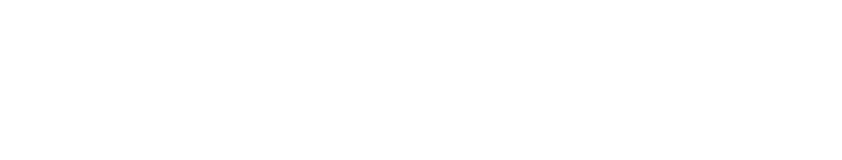
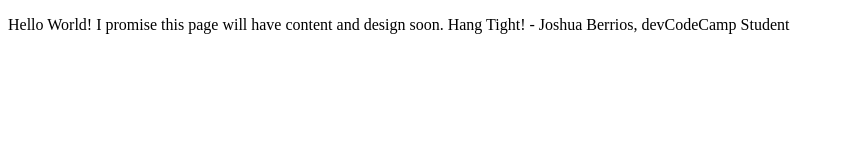
Before and after one commit to JoshuaB94/JoshuaB94.github.io, a plain HTML site: page index.html in a window 1280 px wide. Shown: the whole page, without its empty margins (0-842 px from the left). Drawn offline with Linux system fonts and the light colour scheme.

Commit message:
Established a paragaph within the body until further development

```diff
--- a/index.html
+++ b/index.html
@@ -7,6 +7,8 @@
     <title>JoshuaB94 Web Dev Portfolio</title>
 </head>
 <body>
-
+    <p>Hello World! I promise this page will have content and design soon. Hang Tight!
+    - Joshua Berrios, devCodeCamp Student
+    </p>
 </body>
 </html>
```
